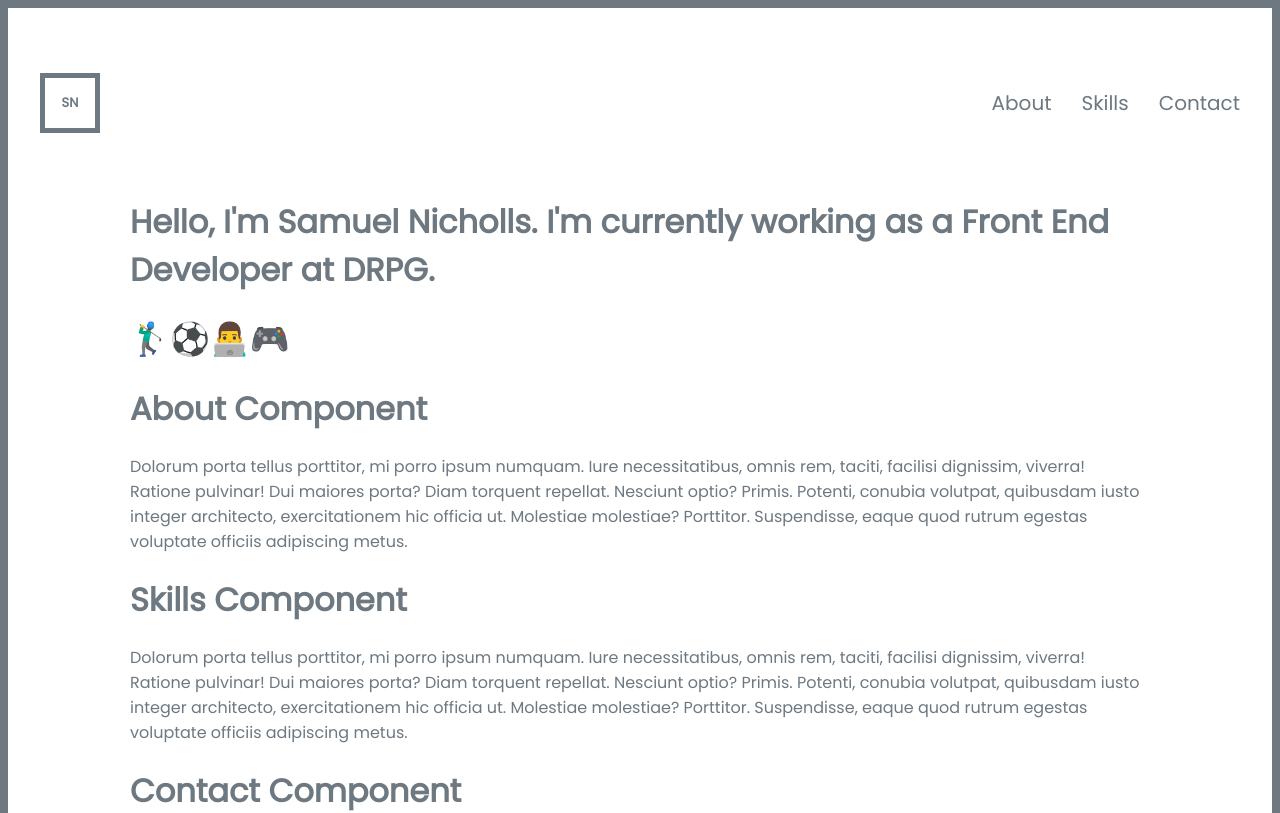
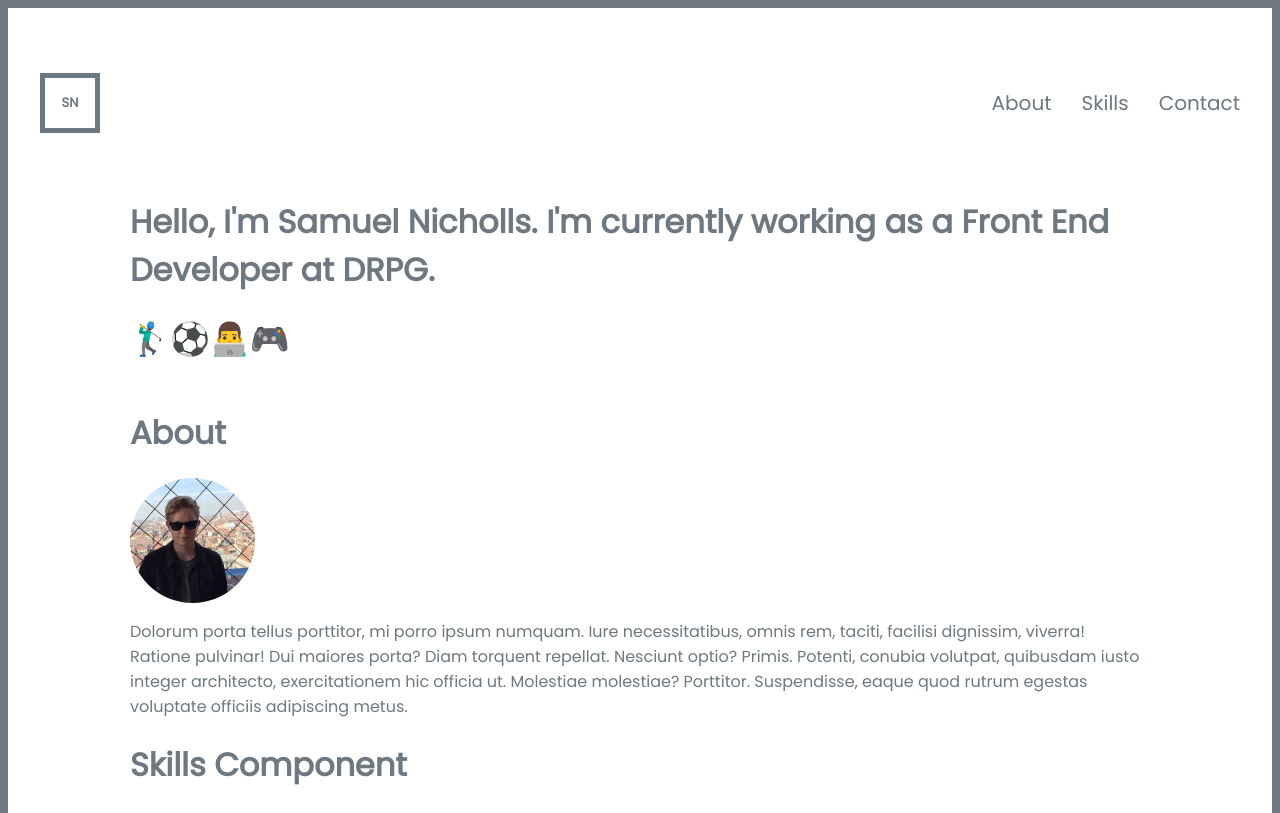
Before and after one commit to thesamnicholls/portfolio, a React (Create React App) app: page / in a window 1280 px wide. Shown: the top 813 px of the page. Built offline with nearby package versions, Linux system fonts and the light colour scheme.

Commit message:
adding in image

```diff
--- a/src/app.scss
+++ b/src/app.scss
@@ -81,3 +81,17 @@ p {
 h1, p {
   text-align: left;
 }
+
+.about {
+  padding-top: 1.5em;
+  img {
+    border-radius: 50%;
+    display: block;
+    max-height: 125px;
+    max-width: 125px;
+
+    @media (min-width: 430px) {
+      margin: 0;
+    }
+  }
+}
--- a/src/components/About.js
+++ b/src/components/About.js
@@ -3,8 +3,9 @@ import React, { Component } from "react"
 class About extends Component {
   render() {
     return (
-        <div>
-          <h1>About Component</h1>
+        <div className='about'>
+          <h1>About</h1>
+          <img src={require('../avatar.jpg')} alt='example alt'/>
           <p>Dolorum porta tellus porttitor, mi porro ipsum numquam. Iure necessitatibus, omnis rem, taciti, facilisi dignissim, viverra! Ratione pulvinar! Dui maiores porta? Diam torquent repellat. Nesciunt optio? Primis. Potenti, conubia volutpat, quibusdam iusto integer architecto, exercitationem hic officia ut. Molestiae molestiae? Porttitor. Suspendisse, eaque quod rutrum egestas voluptate officiis adipiscing metus.</p>
         </div>
     )
```
Also changed, not shown: src/avatar.jpg (added).
